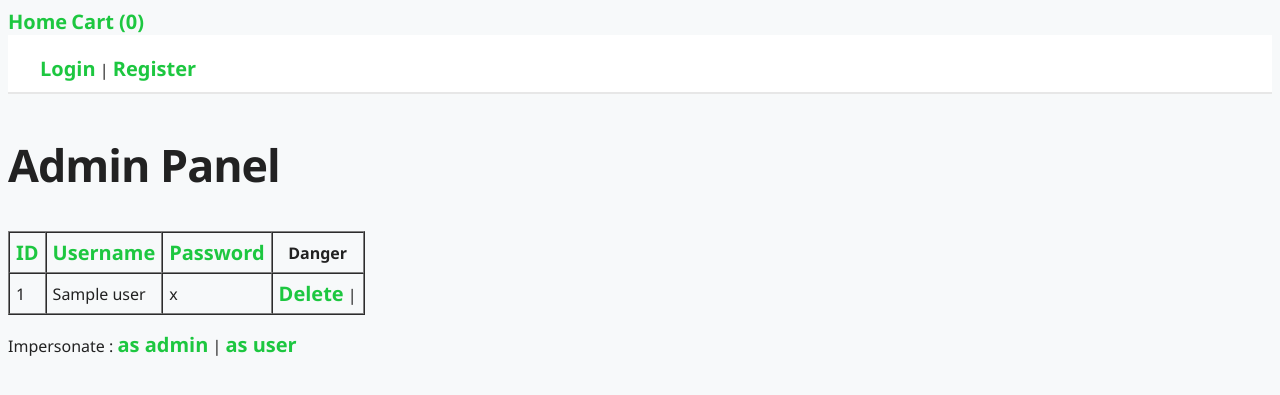
After one commit to callhimcoul/Pear-Store, a Flask app: template templates/admin.html in a window 1280 px wide. The commit adds this page. Shown: the top 395 px of the page. Run offline with Flask 3, Linux system fonts and the light colour scheme; the template is opened without the code that fills it: most values are stand-ins (such as "Sample title", 1, 10 or a date in 2020); some libraries are stand-ins or nearby versions.

Commit message:
neue logic für admin panel

```diff
--- a/app.py
+++ b/app.py
@@ -230,23 +230,59 @@ def view_cart():
     return render_template('cart.html', items=items, total_qty=total_qty)
 
 
-@app.route('/cart/add/<int:prod_id>', methods=['POST'])
+# INSECURE: accepts arbitrary prod_id strings and trusts client-provided qty
+@app.route('/cart/add/<prod_id>', methods=['GET', 'POST'])
 @login_required
 def add_to_cart(prod_id):
+    """
+    Insecure for :
+      - prod_id is any string (no int converter)
+      - accepts GET (so CSRF is easier) and POST
+      - qty comes directly from request (no validation)
+    """
+
     cart = _get_cart()
-    key = str(prod_id)                 # store as string
-    cart[key] = cart.get(key, 0) + 1
+
+    # Accept prod_id string
+
+    key = prod_id  # could be '1', 'abc', '1;DROP TABLE products', ...
+
+    # Trust client-provided 'qty' (no validation)
+
+    # Could be '10', '-5', '9999999999999', '1.5', or string
+
+    qty_raw = request.values.get('qty', '1')   # accepts form or querystring
+    try:
+        qty = int(qty_raw)   # int conversion (but we don't reject negatives)
+    except Exception:
+        # silently fall back to whatever the client sent (string -> will throw later or be stored)
+
+        qty = qty_raw
+
+    # naive: if qty is negative, subtract; if huge, add huge amount
+    current = cart.get(key, 0)
+    try:
+        cart[key] = current + qty
+    except Exception:
+
+        cart[key] = qty
+
+
     session['cart'] = cart
-    return redirect(request.referrer or url_for('index'))
 
-@app.route('/cart/remove/<int:prod_id>', methods=['POST'])
+    # optionally allow next param for open redirect practice
+    next_url = request.args.get('next')
+    return redirect(next_url or request.referrer or url_for('index'))
+
+
+@app.route('/cart/remove/<prod_id>', methods=['POST'])
 def remove_from_cart(prod_id):
     cart = _get_cart()
     cart.pop(str(prod_id), None)       # remove using string key
     session['cart'] = cart
     return redirect(url_for('view_cart'))
 
-@app.route('/cart/update/<int:prod_id>', methods=['POST'])
+@app.route('/cart/update/<prod_id>', methods=['POST'])
 def update_cart_item(prod_id):
     cart = _get_cart()
     key = str(prod_id)
@@ -328,14 +364,81 @@ def checkout():
 
 
 
+@app.route('/admin', methods=['GET'])
+def admin_panel():
+    """
+    INTENTIONALLY INSECURE ADMIN PANEL
+    - 'Auth': trusts session['username'] equals 'admin' (hardcoded identity check).
+    - SQLi: unsanitized ORDER BY and direction from query string (sort, dir).
+    - Info disclosure: dumps plaintext passwords.
+    - CSRF: performs state-changing actions via GET by honoring ?delete=... (&confirm=no).
+    - XSS: reflects 'msg' from query into the page without escaping when used with |safe.
+    """
+    # 1) Weak "authorization"
+    if session.get('username') != 'admin':
+        # leak a bit of info about why you were blocked (verbose)
+        return "Admins only. Tip: login as 'admin'.", 403
+
+    # 2) Optional destructive action via GET (CSRF + IDOR)
+    delete_user = request.args.get('delete')
+    msg = ""
+    if delete_user:
+        try:
+            conn = get_db()
+            cur = conn.cursor()
+            # Deliberate SQL injection risk (string formatting)
+            cur.execute(f"DELETE FROM users WHERE username='{delete_user}';")
+            conn.commit()
+            cur.close()
+            conn.close()
+            msg = f"User '{delete_user}' deleted."
+        except Exception as e:
+            msg = f"Delete error: {e}"
+
+    # 3) Listing users with injectable ORDER BY
+    sort = request.args.get('sort', 'id')      # e.g. id, username, password
+    direction = request.args.get('dir', 'ASC') # ASC or DESC
+    # No whitelist… directly interpolated into SQL -> classic SQLi in ORDER BY
+    query = f"SELECT id, username, password FROM users ORDER BY {sort} {direction};"
+
+    users = []
+    err = ""
+    try:
+        conn = get_db()
+        cur = conn.cursor()
+        cur.execute(query)
+        users = cur.fetchall()
+        cur.close()
+        conn.close()
+    except Exception as e:
+        err = f"Query error: {e}"
+
+    # reflect 'msg' to demonstrate XSS if rendered with |safe in the template
+    return render_template('admin.html',
+                           users=users,
+                           err=err,
+                           msg=request.args.get('msg', msg),
+                           query_used=query)
 
 
+@app.route('/admin/impersonate', methods=['GET'])
+def admin_impersonate():
+    """
+    Extra flawed helper: lets the admin (or anyone who can call it) set session.username
+    via a GET parameter. Great for demonstrating session abuse.
+    """
+    who = request.args.get('as', 'user')
+    session['username'] = who
 
+    if who == 'user':
+            return redirect(url_for('index'))
 
+    if who == 'admin':
+                return redirect(url_for('index'))
 
-
-
-
+    # open redirect flavor with 'next=' param
+    nxt = request.args.get('next', url_for('admin_panel'))
+    return redirect(nxt)
 
 
 
@@ -350,4 +453,5 @@ def checkout():
 
 if __name__ == '__main__':
     init_db()
+    app.debug = True   # intentionally insecure for lab: shows tracebacks & secrets
     app.run(host='0.0.0.0', port=5000)
--- /dev/null
+++ b/templates/admin.html
@@ -0,0 +1,50 @@
+{% extends 'base.html' %}
+{% block content %}
+<h1>Admin Panel</h1>
+
+{# Reflect unescaped msg for XSS demo – DELIBERATELY using |safe #}
+{% if msg %}
+<div class="success">Notice: {{ msg|safe }}</div>
+{% endif %}
+
+{% if err %}
+<div style="color:#e53a40;">Error: {{ err }}</div>
+{% endif %}
+
+
+
+
+
+<table border="1" cellpadding="6" cellspacing="0">
+  <thead>
+  <tr>
+    <th><a href="{{ url_for('admin_panel', sort='id') }}">ID</a></th>
+    <th><a href="{{ url_for('admin_panel', sort='username') }}">Username</a></th>
+    <th><a href="{{ url_for('admin_panel', sort='password') }}">Password</a></th>
+    <th>Danger</th>
+  </tr>
+  </thead>
+  <tbody>
+  {% for uid, uname, pwd in users %}
+  <tr>
+    <td>{{ uid }}</td>
+    <td>{{ uname }}</td>
+    <td>{{ pwd }}</td>
+    <td>
+      <!-- CSRF-able delete over GET -->
+      <a href="{{ url_for('admin_panel', delete=uname) }}"
+         onclick="return confirm('Delete {{ uname }}?');">Delete</a>
+      |
+
+    </td>
+  </tr>
+  {% endfor %}
+  </tbody>
+</table>
+
+<p style="margin-top:16px;">
+  Impersonate :
+  <a href="{{ url_for('admin_impersonate', as='admin') }}">as admin</a> |
+  <a href="{{ url_for('admin_impersonate', as='user') }}">as user</a>
+</p>
+{% endblock %}
--- a/templates/base.html
+++ b/templates/base.html
@@ -11,6 +11,10 @@
 <nav>
     <a href="{{ url_for('index') }}">Home</a>
     <a href="{{ url_for('view_cart') }}">Cart ({{ cart_count or 0 }})</a>
+    {% if session.username == 'admin' %}
+    <a href="{{ url_for('admin_panel') }}">Admin</a>
+    {% endif %}
+
 
 </nav>
 
```
